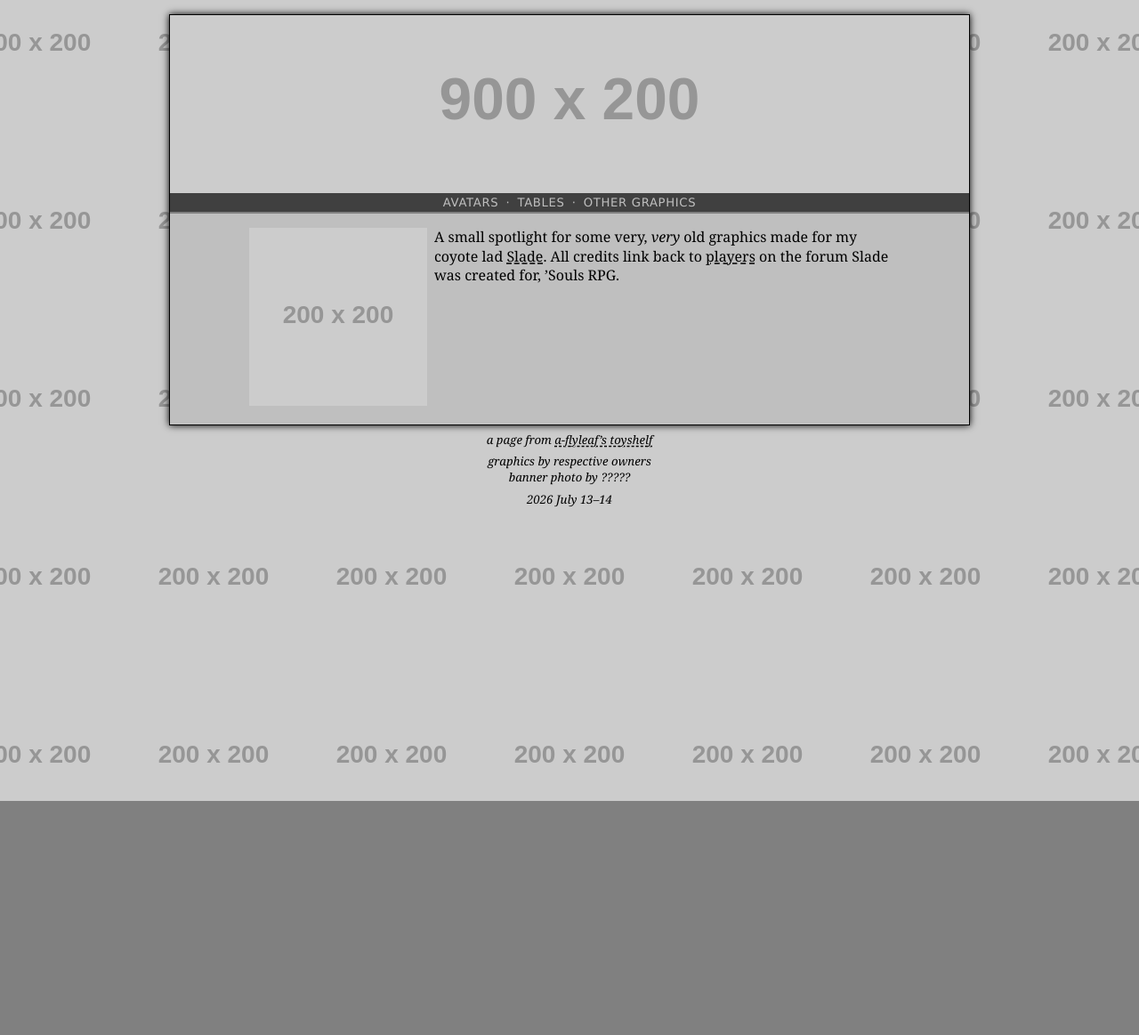
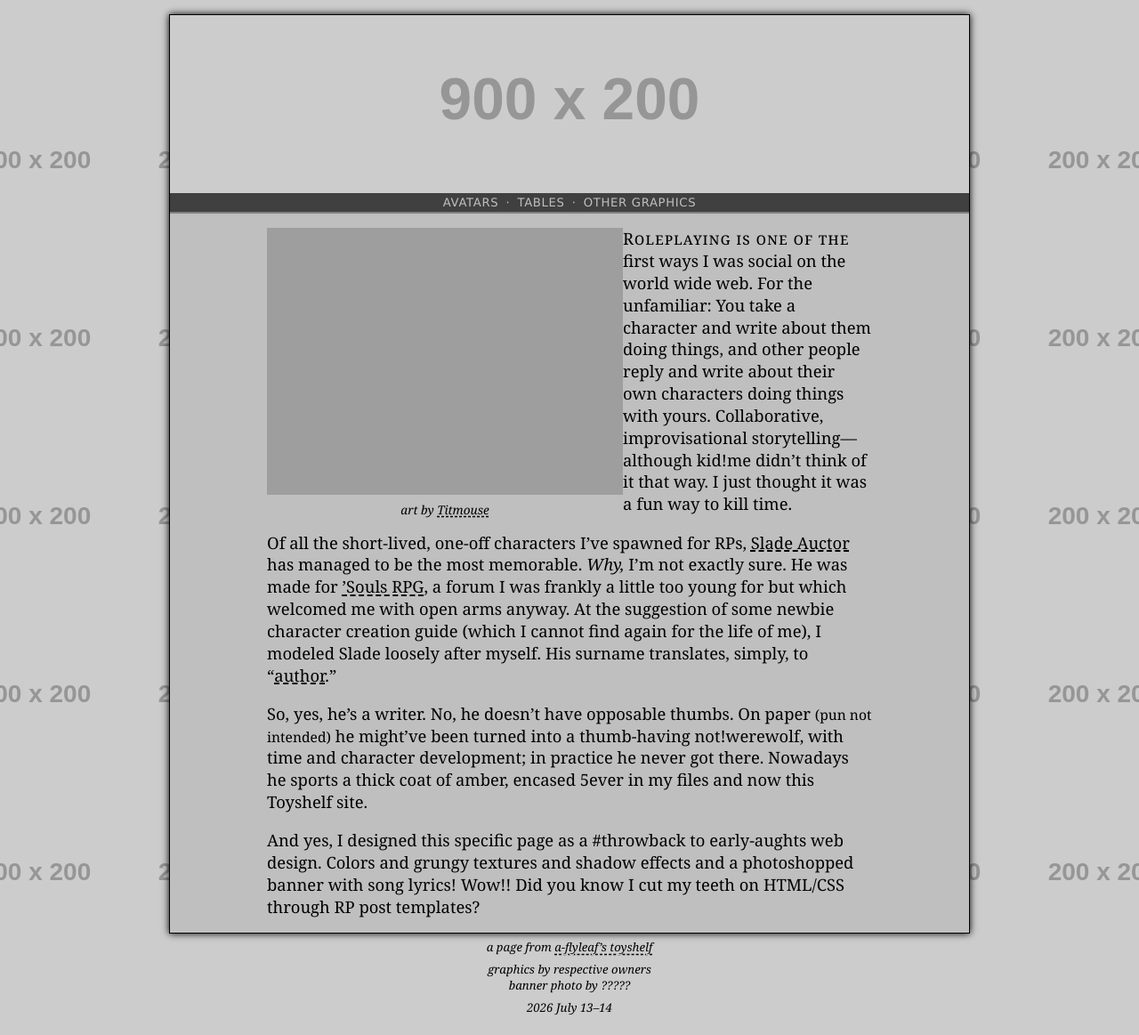
Before and after one commit to a-flyleaf/toyshelf, a Jekyll site: the page built from misc/slade-profile.html, in a window 1280 px wide. Shown: the whole page at 89% size. Built offline with Jekyll 4.4.1, drawn with Linux system fonts in a browser that asks for light colours; before the commit the page ends 900 px from its top, so only the background shows below that.

Commit message:
slade-profile rewrite WIP

```diff
--- a/misc/slade-profile.html
+++ b/misc/slade-profile.html
@@ -2,7 +2,13 @@
 layout: none
 
 intro: |-
-  A small spotlight for some very, *very* old graphics made for my coyote lad [Slade](INCURL/misc/slade-auctor). All credits link back to [players](https://wiki.soulsrpg.com/Players/Players) on the forum Slade was created for, ’Souls RPG.
+  Roleplaying is one of the first ways I was social on the world wide web. For the unfamiliar: You take a character and write about them doing things, and other people reply and write about their own characters doing things with yours. Collaborative, improvisational storytelling---although kid!me didn't think of it that way. I just thought it was a fun way to kill time.
+
+  Of all the short-lived, one-off characters I've spawned for RPs, [Slade&nbsp;Auctor](INCURL/misc/slade) has managed to be the most memorable. *Why,* I'm not exactly sure. He was made for [’Souls&nbsp;RPG](https://soulsrpg.com/forum/), a forum I was frankly a little too young for but which welcomed me with open arms anyway. At the suggestion of some newbie character creation guide (which I cannot find again for the life of me), I modeled Slade loosely after myself. His surname translates, simply, to "[author](https://en.wiktionary.org/wiki/auctor)."
+
+  So, yes, he's a writer. No, he doesn't have opposable thumbs. On paper <small>(pun not intended)</small> he might've been turned into a thumb-having not!werewolf, with time and character development; in practice he never got there. Nowadays he sports a thick coat of amber, encased 5ever in my files and now this Toyshelf site.
+
+  And yes, I designed this specific page as a #throwback to early-aughts web design. Colors and grungy textures and shadow effects and a photoshopped banner with song lyrics! Wow!! Did you know I cut my teeth on HTML/CSS through RP post templates?
 
 ---
 <!--initially coded on neocities on my iPad over the 2026-07-13+14 midnight hours-->
@@ -19,6 +25,7 @@ intro: |-
     img{max-width:100%; height:auto;}
     a{color:inherit; text-decoration-style:dashed; text-underline-offset:.125em;} a:hover,a:active,a:focus{color:#fff; text-decoration:none; text-shadow:0 0 .25em #000;} a:focus{outline:solid #000;}
 		::selection{background:#404040; color:#efefef; background:rgba(0,0,0,.5); text-shadow:0 0 .25em #000,0 0 .5em #000;} img::selection{background:0;}
+		small{font-size:.85em;}
 
     #box{border:1px solid #000; box-shadow:0 0 .5em;}
 
@@ -31,12 +38,19 @@ intro: |-
 
     main{background:#bfbfbf; padding:1em; text-align:left;}
     section{overflow:auto;}
-    #float{text-align:center;}
-    @media only screen and (min-width:400px){#float{float:left; padding-right:.5em;}} /*intentionally small bc it's a transparent image*/
-		.m-wrap{max-width:45em; margin:0 auto;}
-    p{line-height:1.35;} p+p{margin-top:1em;}
+    p{line-height:1.35; font-size:1.15em;} p+p{margin-top:1em;}
 
-    hr{display:none;}
+		#float{text-align:center; padding-bottom:1em;} #float img{pointer-events:none;}
+    @media only screen and (min-width:400px){#float{float:left; padding:0;}}
+		figcaption{font-style:italic;}
+		.m-wrap{max-width:42.5rem; margin:0 auto;}
+		#intro p:first-of-type::first-line{font-variant:small-caps; letter-spacing:0.05em;}
+
+		hr{background:0; border:0; border-bottom:2px solid; margin:2em auto 1em; max-width:35%;}
+
+		h2{border-bottom:2px dashed #808080;}
+		h2 .m-wrap{font-size:1.5em; color:#202020;}
+
     footer{font-style:italic; font-size:.825em;}
     footer ul{list-style-type:none; margin:.5em 0;}
   </style>
@@ -49,8 +63,8 @@ intro: |-
       <li id="last"><a href="#">other graphics</a></li>
     </ul></nav>
     <main>
-      <section class="m-wrap">
-        <div id="float"><img src="https://placehold.co/200x200/dfdfdf/808080.jpg" alt=""></div>
+      <section id="intro" class="m-wrap">
+        <figure id="float"><img src="{%include url.html%}/other/img/slade-avatars/by Titmouse.png" alt=""><figcaption><small>art by <a href="https://wiki.soulsrpg.com/Players/Titmouse">Titmouse</a></small></figcaption></figure>
         {%capture inc-url%}{%include url.html%}{%endcapture%}{{page.intro|markdownify|replace:"INCURL",inc-url}}
       </section>
     </main>
```
